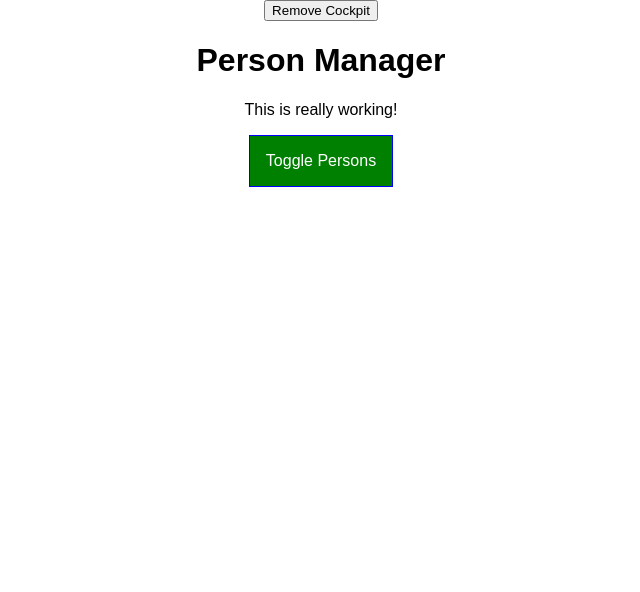
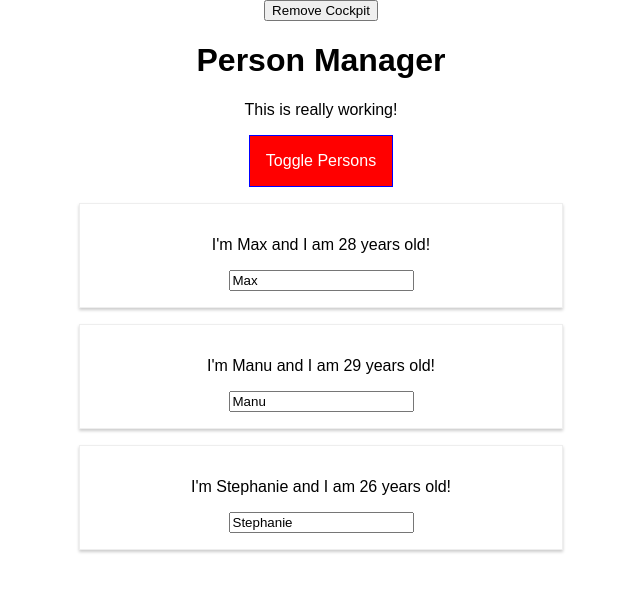
Before and after one commit to DagmawiAbate/react-complete-guide, a React app: page / in a window 1280 px wide. Shown: the top 592 px of the page, without its empty margins (319-959 px from the left). Built offline with nearby package versions, Linux system fonts and the light colour scheme.

Commit message:
Refs with react hooks

```diff
--- a/src/components/Cockpit/Cockpit.js
+++ b/src/components/Cockpit/Cockpit.js
@@ -1,14 +1,17 @@
-import React, { useEffect, /*useState*/ } from 'react'
+import React, { useEffect, useRef } from 'react'
 
 import classes from './Cockpit.css'
 
 const cookpit = (props) => {
+  const toggleBtnRef = useRef(null)
+
   useEffect(() => {
     console.log('[Cockpit.js] useEffect')
     // Http request...
-    setTimeout(() => {
-      alert('Saved data to cloud!')
-    }, 1000)
+    // setTimeout(() => {
+    //   alert('Saved data to cloud!')
+    // }, 1000)
+    toggleBtnRef.current.click()
     return () => {
       console.log('[Cockpit.js] cleanup work in useEffect')
     }
@@ -39,7 +42,7 @@
     <div className={classes.Cockpit}>
       <h1>{props.title}</h1>
       <p className={assignedClasses.join(' ')}>This is really working!</p>
-      <button className={btnClass} onClick={props.clicked}>
+      <button ref={ toggleBtnRef } className={btnClass} onClick={props.clicked}>
         Toggle Persons
       </button>
     </div>
```
